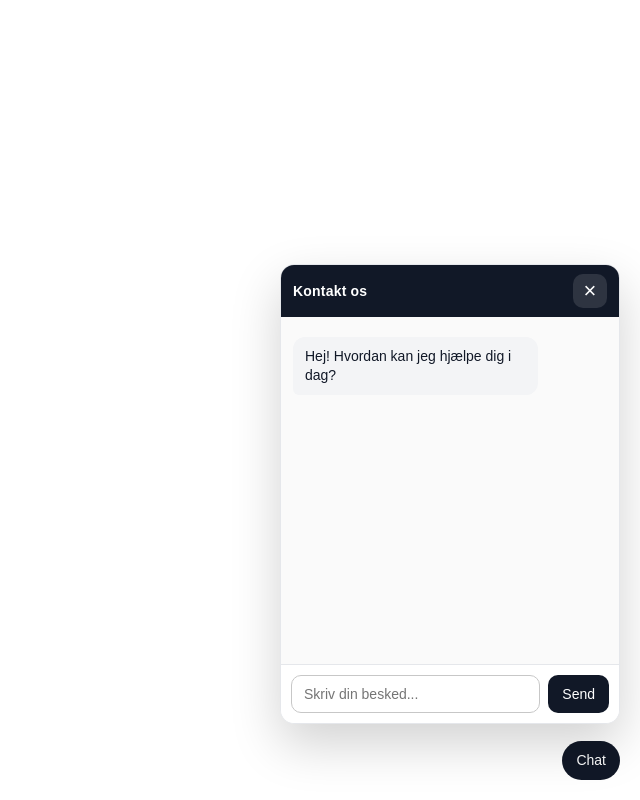
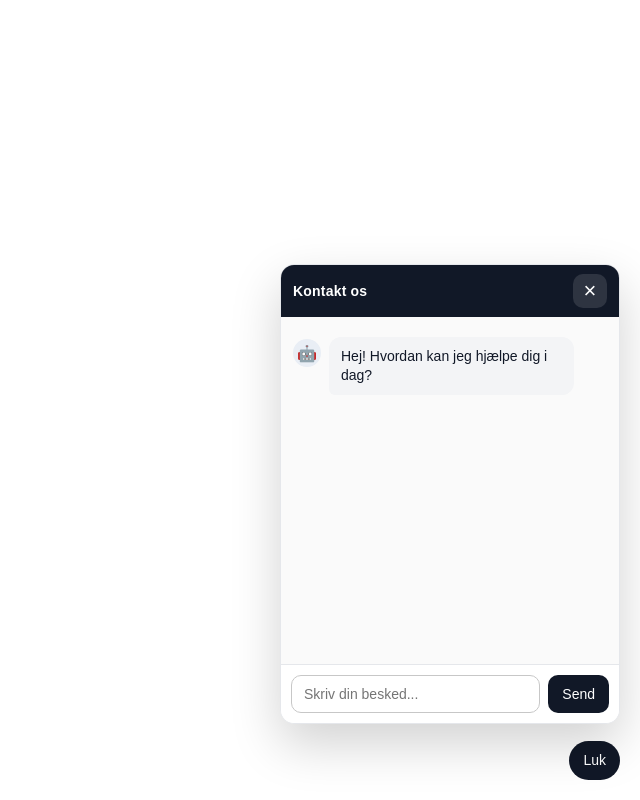
Before and after one commit to Dinchatbot/dinchatbot, a website: page public/index.html in a window 1280 px wide. Both pictures are taken after a click on the button "Chat". Shown: the whole page, without its empty margins (640-1280 px from the left). Drawn offline with Linux system fonts and the light colour scheme.

Commit message:
Fix toggle button text and add bot avatar

```diff
--- a/public/chatbot.css
+++ b/public/chatbot.css
@@ -141,3 +141,26 @@
   cursor: pointer;
   font: 14px Arial, sans-serif;
 }
+.msg.bot {
+  display: flex;
+  gap: 8px;
+  align-items: flex-start;
+}
+
+.msg.user {
+  display: flex;
+  justify-content: flex-end;
+}
+
+.avatar {
+  width: 28px;
+  height: 28px;
+  border-radius: 50%;
+  display: flex;
+  align-items: center;
+  justify-content: center;
+  font-size: 16px;
+  background: #e9eef5;
+  flex: 0 0 28px;
+  margin-top: 2px;
+}
--- a/public/chatbot.js
+++ b/public/chatbot.js
@@ -20,33 +20,49 @@ openBtn.addEventListener("click", () => {
   const isHidden = widget.classList.contains("chat-hidden");
 
   if (isHidden) {
-  widget.classList.remove("chat-hidden");
-  input.focus();
+    widget.classList.remove("chat-hidden");
+    input.focus();
+    sendWelcomeIfNeeded();
+  } else {
+    widget.classList.add("chat-hidden");
+  }
+
+  updateOpenButtonText();
 
   // Auto-velkomst når chat åbnes første gang
   sendWelcomeIfNeeded();
-
-} else {
-  widget.classList.add("chat-hidden");
+function updateOpenButtonText() {
+  openBtn.textContent = widget.classList.contains("chat-hidden") ? "Chat" : "Luk";
 }
 });
 
 closeBtn.addEventListener("click", () => {
   widget.classList.add("chat-hidden");
+  updateOpenButtonText();
 });
 
 function addBubble(text, who) {
   const wrap = document.createElement("div");
   wrap.className = `msg ${who}`;
 
+  // Avatar (kun for bot)
+  if (who === "bot") {
+    const avatar = document.createElement("div");
+    avatar.className = "avatar";
+    avatar.textContent = "🤖"; // kan ændres til SVG senere
+    wrap.appendChild(avatar);
+  }
+
   const bubble = document.createElement("div");
   bubble.className = "bubble";
   bubble.textContent = text;
 
   wrap.appendChild(bubble);
+
   messagesEl.appendChild(wrap);
   messagesEl.scrollTop = messagesEl.scrollHeight;
 }
+
 
 form.addEventListener("submit", async (e) => {
   e.preventDefault();
```
